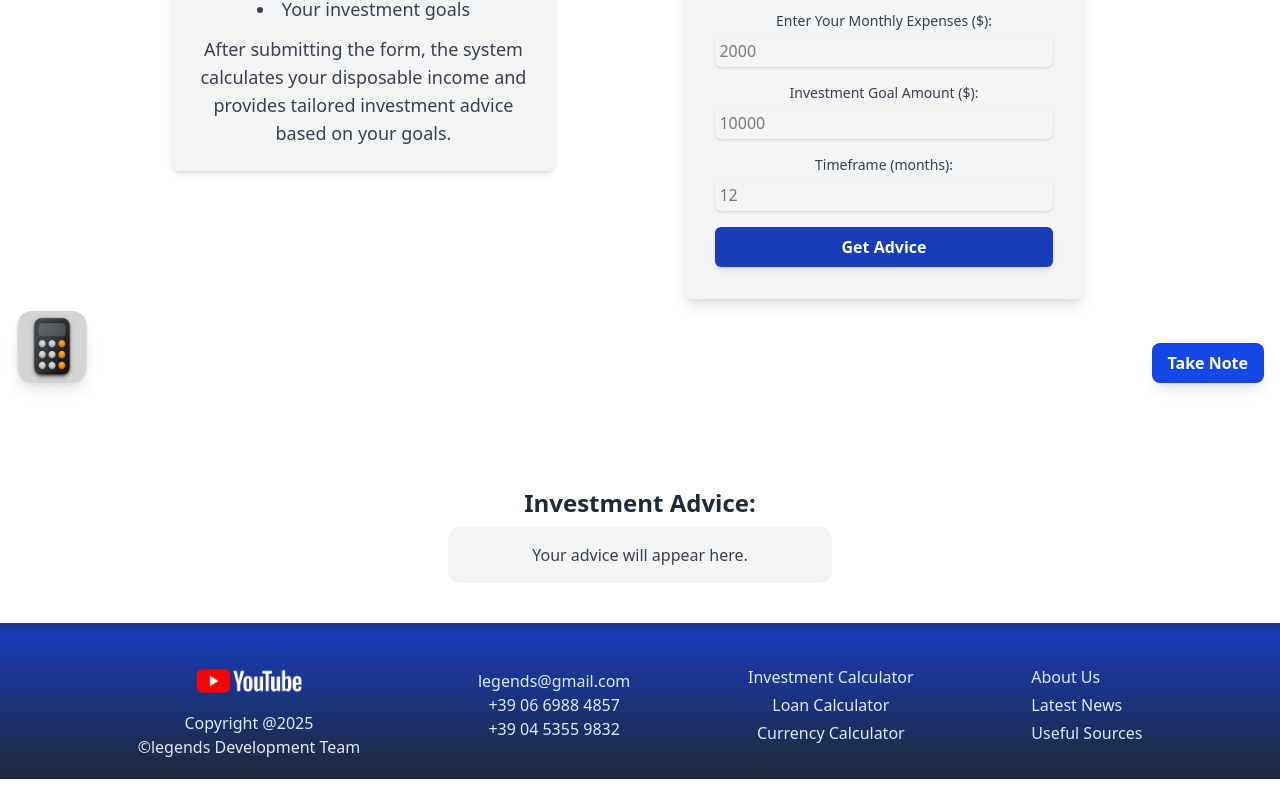
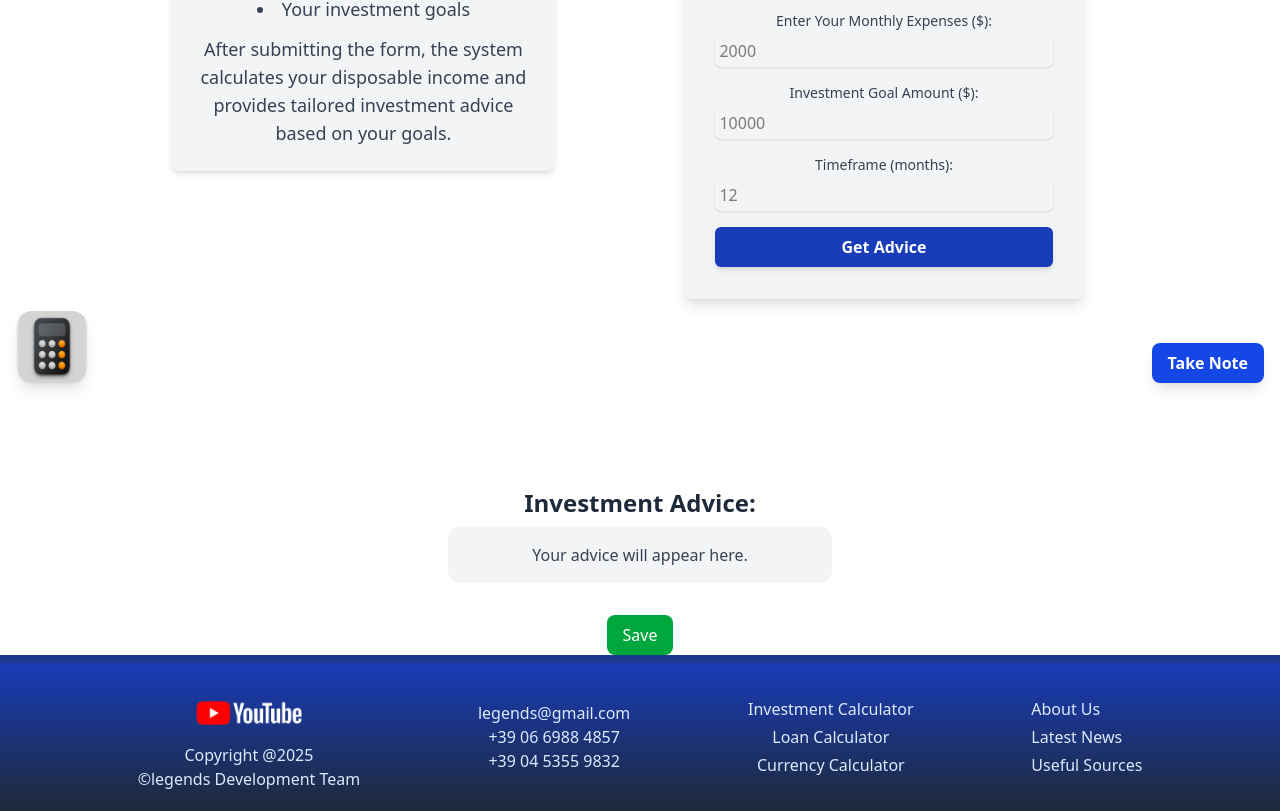
Before and after one commit to YavorPenev/TUES_FEST11_Legends, a React (Vite) app in the folder Frontend/: page /advice in a window 1280 px wide. Shown: the part 401-1212 px from the top of the page. Before the commit the page ends 1180 px from the top, so only its background shows below. Built offline with nearby package versions, Linux system fonts and the light colour scheme; no server answers.

Commit message:
added advice ai save function

```diff
--- a/Frontend/src/adviceAI.jsx
+++ b/Frontend/src/adviceAI.jsx
@@ -18,6 +18,28 @@ function AdviceAI() {
   const [timeframe, setTimeframe] = useState("");
   const [advice, setAdvice] = useState("");
   const adviceRef = useRef(null);
+
+  const handleSaveAdvice = async () => {
+    if (!advice) {
+      alert("No advice to save!");
+      return;
+    }
+
+    try {
+      const response = await axios.post("http://localhost:8000/save-stock-advice", {
+        advice,
+      });
+
+      if (response.status === 201) {
+        alert("Advice saved successfully!");
+      } else {
+        alert("Failed to save advice.");
+      }
+    } catch (error) {
+      console.error("Error saving advice:", error);
+      alert("An error occurred while saving the advice.");
+    }
+  };
 
   const handleGetAdvice = async () => {
     if (!income || !expenses || !goal || !timeframe) {
@@ -159,10 +181,20 @@ function AdviceAI() {
         </div>
       </div>
       <div className="mt-0" ref={adviceRef}>
-        <h2 className="text-2xl font-bold text-gray-800">Investment Advice:</h2>
-        <pre className="mt-2 bg-gray-100 p-4 rounded-xl text-gray-700 whitespace-pre-wrap font-sans mx-[35%] mb-10">
-          {advice || "Your advice will appear here."}
-        </pre>
+        <div className="mt-0" ref={adviceRef}>
+          <h2 className="text-2xl font-bold text-gray-800">Investment Advice:</h2>
+          <pre className="mt-2 bg-gray-100 p-4 rounded-xl text-gray-700 whitespace-pre-wrap font-sans mx-[35%] mb-4">
+            {advice || "Your advice will appear here."}
+
+          </pre>
+          <button
+            onClick={handleSaveAdvice}
+            className="mt-4 bg-green-600 text-white px-4 py-2 rounded-lg hover:bg-green-700 transition"
+          >
+            Save
+          </button>
+
+        </div>
       </div>
       <Notes />
       <Calculator />
```
Also changed, not shown: 1 other file (tests, documents, lock files or other folders).
